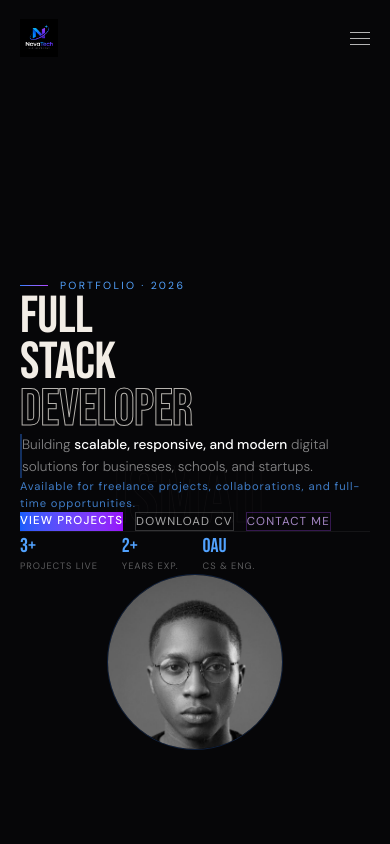
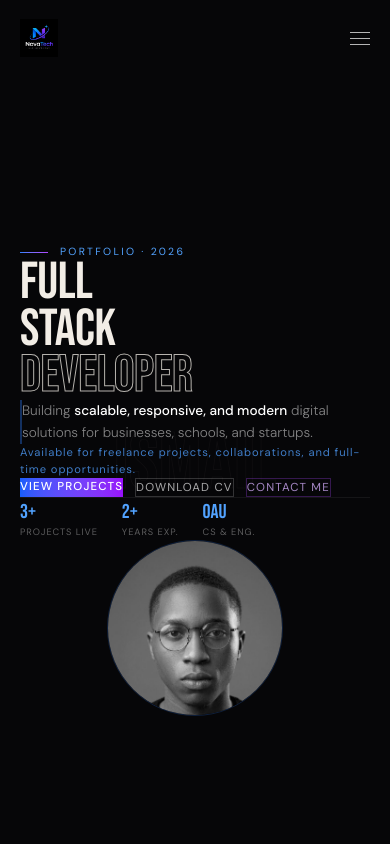
Before and after one commit to Olamide091/My-Portfolio, a Next.js app: page / in a window 390 px wide. Shown: the top 844 px of the page. Built offline with nearby package versions, Linux system fonts and the light colour scheme.

Commit message:
Adjust mobile spacing balance

```diff
--- a/app/page.tsx
+++ b/app/page.tsx
@@ -55,7 +55,7 @@ export default function Home() {
       <PageTransition>
 
         {/* ── HERO ────────────────────────────────── */}
-   <section className="relative min-h-screen flex flex-col justify-center md:justify-end overflow-hidden"
+   <section className="relative min-h-[92vh] md:min-h-screen flex flex-col justify-center md:justify-end overflow-hidden"
           style={{ paddingTop: "clamp(5rem,8vw,7rem)", paddingLeft: "var(--px)", paddingRight: "var(--px)", paddingBottom: "clamp(3rem,6vw,5rem)" }}>
 
           {/* Ghost bg text */}
```
